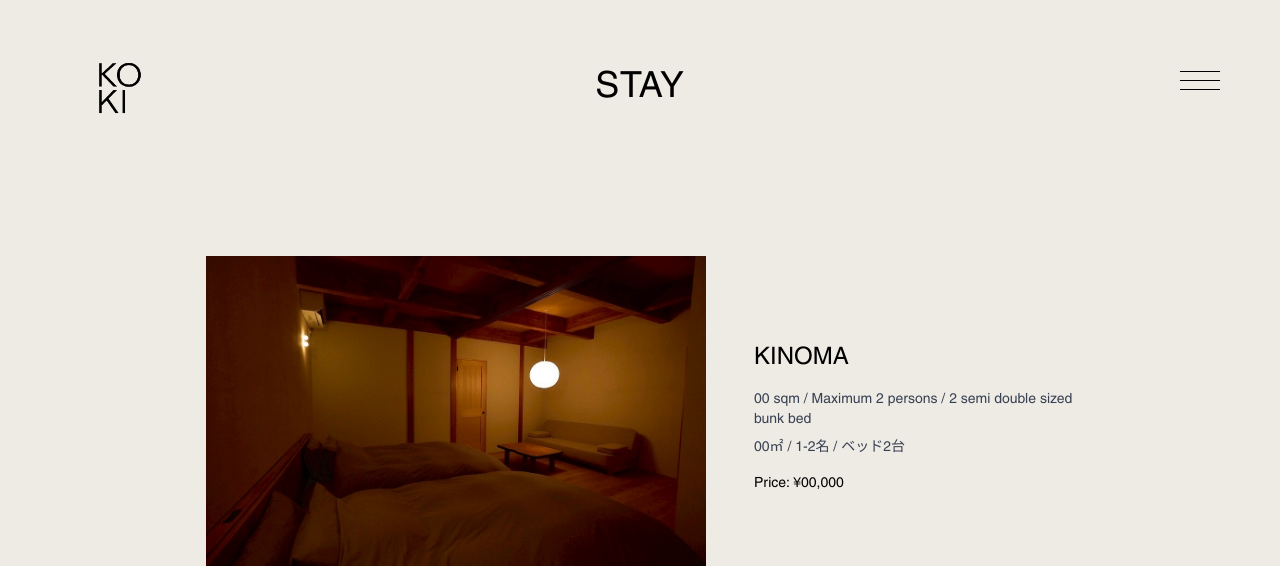
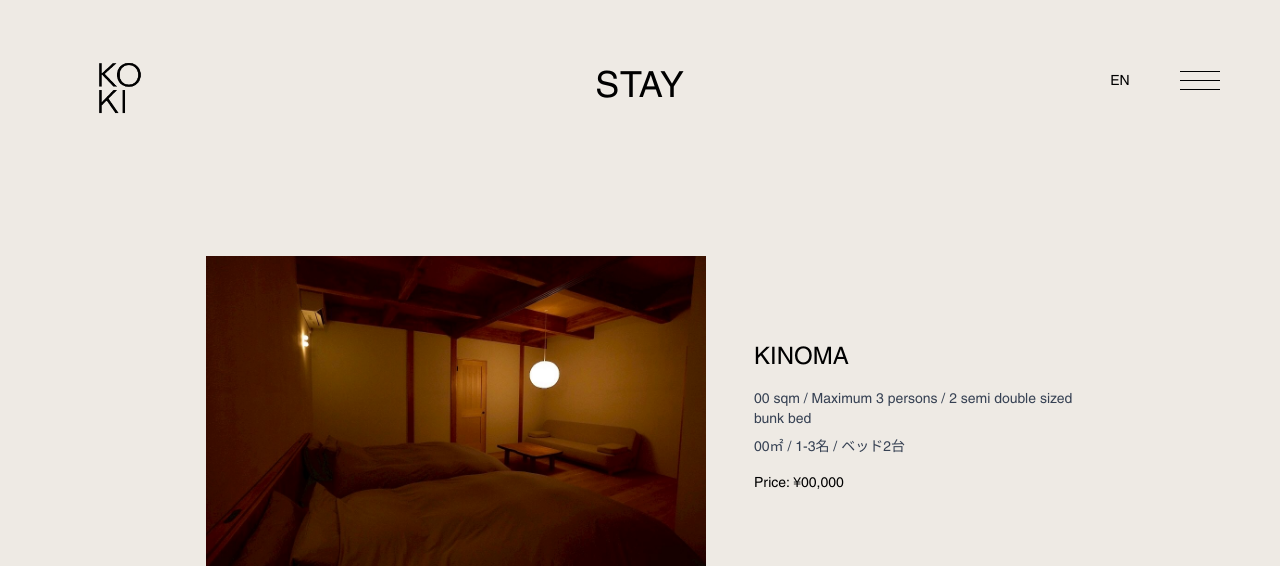
Before and after one commit to gx14ac/koki, a Next.js app: page /stay in a window 1280 px wide. Shown: the top 566 px of the page. Built offline with nearby package versions, Linux system fonts and the light colour scheme.

Commit message:
add Localization

```diff
--- a/app/components/GlobalHamburgerMenu.tsx
+++ b/app/components/GlobalHamburgerMenu.tsx
@@ -6,6 +6,7 @@ import { AnimatePresence } from "framer-motion";
 import HamburgerMenu from "./HamburgerMenu";
 import SimpleMenu from "./SimpleMenu";
 import Menu from "./Menu";
+import LocaleButton from "./LocaleButton";
 
 export default function GlobalHamburgerMenu() {
   const pathname = usePathname();
@@ -19,6 +20,9 @@ export default function GlobalHamburgerMenu() {
 
   return (
     <>
+      {/* ローカライズボタン */}
+      <LocaleButton isDark={shouldBeDark} />
+
       {/* ハンバーガーメニューボタン - 常に表示 */}
       <HamburgerMenu
         isOpen={showNavigation}
--- /dev/null
+++ b/app/components/LocaleButton.tsx
@@ -0,0 +1,29 @@
+"use client";
+
+import { useLocale } from "../contexts/LocaleContext";
+
+interface LocaleButtonProps {
+  isDark?: boolean;
+}
+
+export default function LocaleButton({ isDark = false }: LocaleButtonProps) {
+  const { locale, setLocale } = useLocale();
+
+  const toggleLocale = () => {
+    setLocale(locale === 'EN' ? 'JP' : 'EN');
+  };
+
+  return (
+    <button
+      onClick={toggleLocale}
+      className={`fixed top-4 right-24 md:top-10 md:right-32 z-[250] w-12 h-16 md:w-16 md:h-20 flex items-center justify-center text-sm font-medium transition-all duration-300 hover:scale-105 ${
+        isDark
+          ? 'text-black hover:text-gray-600'
+          : 'text-white hover:text-gray-200'
+      }`}
+      aria-label={`Switch to ${locale === 'EN' ? 'Japanese' : 'English'}`}
+    >
+      {locale}
+    </button>
+  );
+}
--- /dev/null
+++ b/app/contexts/LocaleContext.tsx
@@ -0,0 +1,107 @@
+"use client";
+
+import { createContext, useContext, useState, ReactNode } from 'react';
+
+type Locale = 'EN' | 'JP';
+
+interface LocaleContextType {
+  locale: Locale;
+  setLocale: (locale: Locale) => void;
+  t: (key: string) => string;
+}
+
+const LocaleContext = createContext<LocaleContextType | undefined>(undefined);
+
+// 翻訳データ
+const translations = {
+  EN: {
+    // ナビゲーション
+    'nav.stay': 'STAY',
+    'nav.about': 'ABOUT',
+    'nav.contact': 'CONTACT',
+
+    // ホームページ
+    'home.logo.alt': 'KOKI',
+
+    // Stayページ
+    'stay.title': 'STAY',
+    'stay.kinoma.title': 'KINOMA',
+    'stay.irori.title': 'IRORI',
+    'stay.kinoma.description': '00 sqm / Maximum 3 persons / 2 semi double sized bunk bed',
+    'stay.kinoma.description.jp': '00㎡ / 1-3名 / ベッド2台',
+    'stay.irori.description': '00 sqm / Maximum 3 persons / 2 semi double sized bunk bed',
+    'stay.irori.description.jp': '00㎡ / 1-3名 / ベッド2台',
+    'stay.price': 'Price: ¥00,000',
+    'stay.reservation': 'Reservation',
+
+    // Aboutページ
+    'about.title': 'Auberge KOKI',
+    'about.mail': 'MAIL',
+    'about.tel': 'TEL',
+    'about.instagram': 'Instagram',
+
+    // Contactページ
+    'contact.title': 'CONTACT',
+
+    // メタデータ
+    'meta.title': 'Auberge Koki',
+    'meta.description': 'Cultivating the memory of the twenty-four seasons. Nothing yet everything in the mountains.',
+    'meta.keywords': 'auberge, accommodation, restaurant, yamanashi, nature, cuisine',
+  },
+  JP: {
+    // ナビゲーション
+    'nav.stay': 'STAY',
+    'nav.about': 'ABOUT',
+    'nav.contact': 'CONTACT',
+
+    // ホームページ
+    'home.logo.alt': 'KOKI',
+
+    // Stayページ
+    'stay.title': 'STAY',
+    'stay.kinoma.title': 'KINOMA',
+    'stay.irori.title': 'IRORI',
+    'stay.kinoma.description': '00 sqm / Maximum 3 persons / 2 semi double sized bunk bed',
+    'stay.kinoma.description.jp': '00㎡ / 1-3名 / ベッド2台',
+    'stay.irori.description': '00 sqm / Maximum 3 persons / 2 semi double sized bunk bed',
+    'stay.irori.description.jp': '00㎡ / 1-3名 / ベッド2台',
+    'stay.price': 'Price: ¥00,000',
+    'stay.reservation': '予約',
+
+    // Aboutページ
+    'about.title': 'オーベルジュ KOKI',
+    'about.mail': 'メール',
+    'about.tel': '電話',
+    'about.instagram': 'インスタグラム',
+
+    // Contactページ
+    'contact.title': 'お問い合わせ',
+
+    // メタデータ
+    'meta.title': 'オーベルジュ KOKI',
+    'meta.description': '山を扱く、なにもないようでなんでもある。二十四節気の記憶を耕す。',
+    'meta.keywords': 'オーベルジュ, 宿泊, レストラン, 山梨, 自然, 料理',
+  }
+};
+
+export function LocaleProvider({ children }: { children: ReactNode }) {
+  const [locale, setLocale] = useState<Locale>('EN');
+
+  const t = (key: string): string => {
+    return translations[locale][key as keyof typeof translations[typeof locale]] || key;
+  };
+
+  return (
+    <LocaleContext.Provider value={{ locale, setLocale, t }}>
+      {children}
+    </LocaleContext.Provider>
+  );
+}
+
+export function useLocale() {
+  const context = useContext(LocaleContext);
+  if (context === undefined) {
+    throw new Error('useLocale must be used within a LocaleProvider');
+  }
+  return context;
+}
--- a/app/layout.tsx
+++ b/app/layout.tsx
@@ -2,6 +2,7 @@ import type { Metadata } from "next";
 import { Geist, Geist_Mono, Inter } from "next/font/google";
 import "./globals.css";
 import GlobalHamburgerMenu from "./components/GlobalHamburgerMenu";
+import { LocaleProvider } from "./contexts/LocaleContext";
 
 const geistSans = Geist({
   variable: "--font-geist-sans",
@@ -63,8 +64,10 @@ export default function RootLayout({
       <body
         className={`${geistSans.variable} ${geistMono.variable} ${inter.variable} antialiased`}
       >
-        <GlobalHamburgerMenu />
-        {children}
+        <LocaleProvider>
+          <GlobalHamburgerMenu />
+          {children}
+        </LocaleProvider>
       </body>
     </html>
   );
--- a/app/stay/page.tsx
+++ b/app/stay/page.tsx
@@ -2,8 +2,11 @@
 
 import Image from "next/image";
 import Link from "next/link";
+import { useLocale } from "../contexts/LocaleContext";
 
 export default function Stay() {
+  const { t } = useLocale();
+
   return (
     <div className="font-sans min-h-screen relative" style={{ backgroundColor: 'rgb(238, 234, 228)' }}>
       {/* KOKIロゴ - 左上に配置 */}
@@ -22,7 +25,7 @@ export default function Stay() {
 
       {/* タイトル - 固定位置で上中央に配置 */}
       <div className="fixed top-16 left-1/2 transform -translate-x-1/2 z-20">
-        <h1 className="text-2xl md:text-4xl font-light text-black tracking-wide">STAY</h1>
+        <h1 className="text-2xl md:text-4xl font-light text-black tracking-wide">{t('stay.title')}</h1>
       </div>
 
       {/* コンテンツエリア - 全体画面で中央配置 */}
@@ -42,10 +45,10 @@ export default function Stay() {
               </div>
             </div>
             <div className="w-80">
-              <h3 className="text-2xl font-light mb-4 text-black">KINOMA</h3>
-              <p className="text-sm text-gray-700 mb-2">00 sqm / Maximum 2 persons / 2 semi double sized bunk bed</p>
-              <p className="text-sm text-gray-700 mb-4">00㎡ / 1-2名 / ベッド2台</p>
-              <p className="text-sm text-black">Price: ¥00,000</p>
+              <h3 className="text-2xl font-light mb-4 text-black">{t('stay.kinoma.title')}</h3>
+              <p className="text-sm text-gray-700 mb-2">{t('stay.kinoma.description')}</p>
+              <p className="text-sm text-gray-700 mb-4">{t('stay.kinoma.description.jp')}</p>
+              <p className="text-sm text-black">{t('stay.price')}</p>
             </div>
           </div>
 
@@ -63,10 +66,10 @@ export default function Stay() {
               </div>
             </div>
             <div className="w-80">
-              <h3 className="text-2xl font-light mb-4 text-black">IRORI</h3>
-              <p className="text-sm text-gray-700 mb-2">00 sqm / Maximum 3 persons / 2 semi double sized bunk bed</p>
-              <p className="text-sm text-gray-700 mb-4">00㎡ / 1-3名 / ベッド2台</p>
-              <p className="text-sm text-black">Price: ¥00,000</p>
+              <h3 className="text-2xl font-light mb-4 text-black">{t('stay.irori.title')}</h3>
+              <p className="text-sm text-gray-700 mb-2">{t('stay.irori.description')}</p>
+              <p className="text-sm text-gray-700 mb-4">{t('stay.irori.description.jp')}</p>
+              <p className="text-sm text-black">{t('stay.price')}</p>
             </div>
           </div>
         </div>
@@ -76,18 +79,18 @@ export default function Stay() {
         <div className="w-full mx-auto mt-16 px-8 py-16">
           {/* KINOMAタイトルとテキスト情報 */}
           <div className="text-center mb-6">
-            <h3 className="text-3xl font-light mb-8 text-black">KINOMA</h3>
-            <p className="text-base text-black mb-3">00 sqm / Maximum 3 persons / 2 semi double sized bunk bed</p>
-            <p className="text-base text-black mb-3">00㎡ / 1-3名 / ベッド2台</p>
-            <p className="text-base text-black mb-6">Price: ¥00,000</p>
-                         <p className="text-base text-black">
+                         <h3 className="text-3xl font-light mb-8 text-black">{t('stay.kinoma.title')}</h3>
+             <p className="text-base text-black mb-3">{t('stay.kinoma.description')}</p>
+             <p className="text-base text-black mb-3">{t('stay.kinoma.description.jp')}</p>
+             <p className="text-base text-black mb-6">{t('stay.price')}</p>
+             <p className="text-base text-black">
                <a
                  href="https://www.tablecheck.com/ja/koki/reserve/message"
                  target="_blank"
                  rel="noopener noreferrer"
                  className="underline hover:no-underline transition-all duration-200"
                >
-                 Reservation
+                 {t('stay.reservation')}
                </a>
              </p>
           </div>
@@ -121,18 +124,18 @@ export default function Stay() {
         <div className="w-full mx-auto px-8 py-4">
           {/* IROIタイトルとテキスト情報 */}
           <div className="text-center mb-6">
-            <h3 className="text-3xl font-light mb-8 text-black">IRORI</h3>
-            <p className="text-base text-black mb-3">00 sqm / Maximum 3 persons / 2 semi double sized bunk bed</p>
-            <p className="text-base text-black mb-3">00㎡ / 1-3名 / ベッド2台</p>
-            <p className="text-base text-black mb-6">Price: ¥00,000</p>
-                         <p className="text-base text-black">
+                         <h3 className="text-3xl font-light mb-8 text-black">{t('stay.irori.title')}</h3>
+             <p className="text-base text-black mb-3">{t('stay.irori.description')}</p>
+             <p className="text-base text-black mb-3">{t('stay.irori.description.jp')}</p>
+             <p className="text-base text-black mb-6">{t('stay.price')}</p>
+             <p className="text-base text-black">
                <a
                  href="https://www.tablecheck.com/ja/koki/reserve/message"
                  target="_blank"
                  rel="noopener noreferrer"
                  className="underline hover:no-underline transition-all duration-200"
                >
-                 Reservation
+                 {t('stay.reservation')}
                </a>
              </p>
           </div>
```
Also changed, not shown: 1 other file (tests, documents, lock files or other folders).
